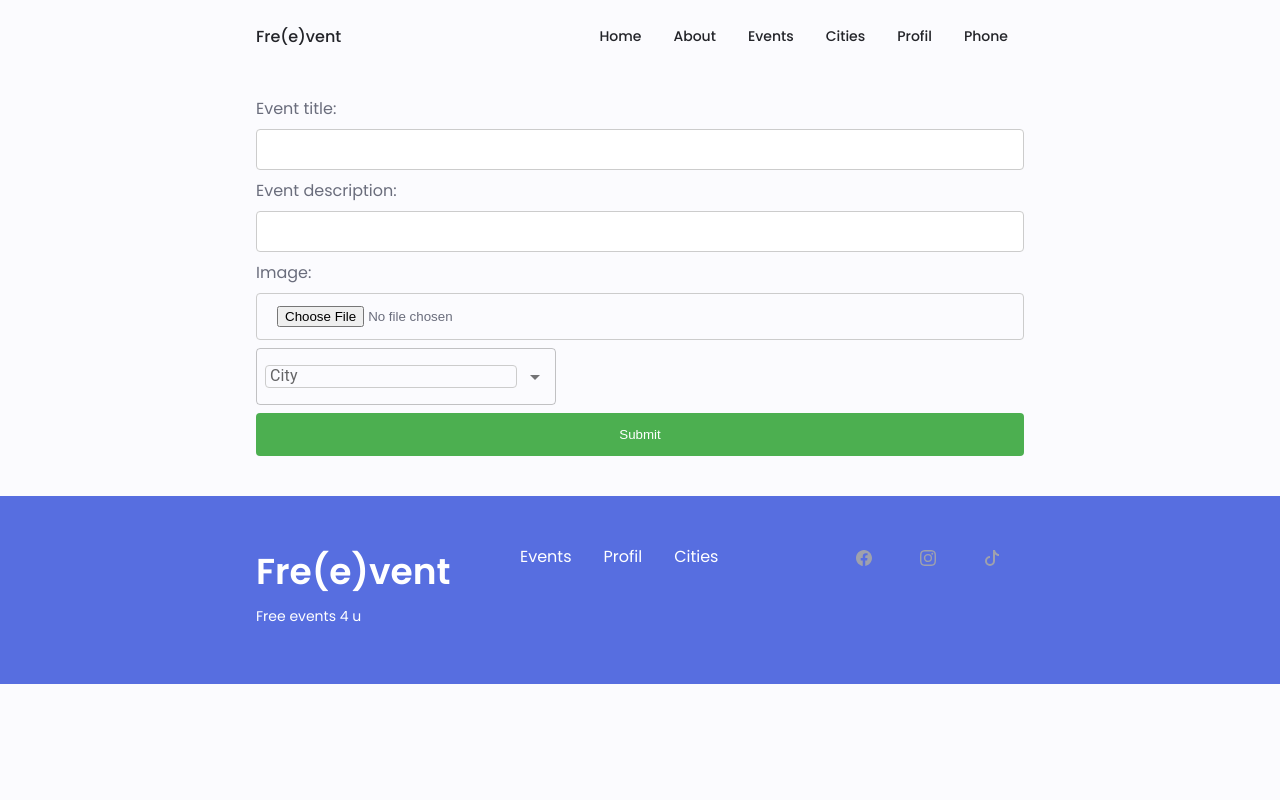
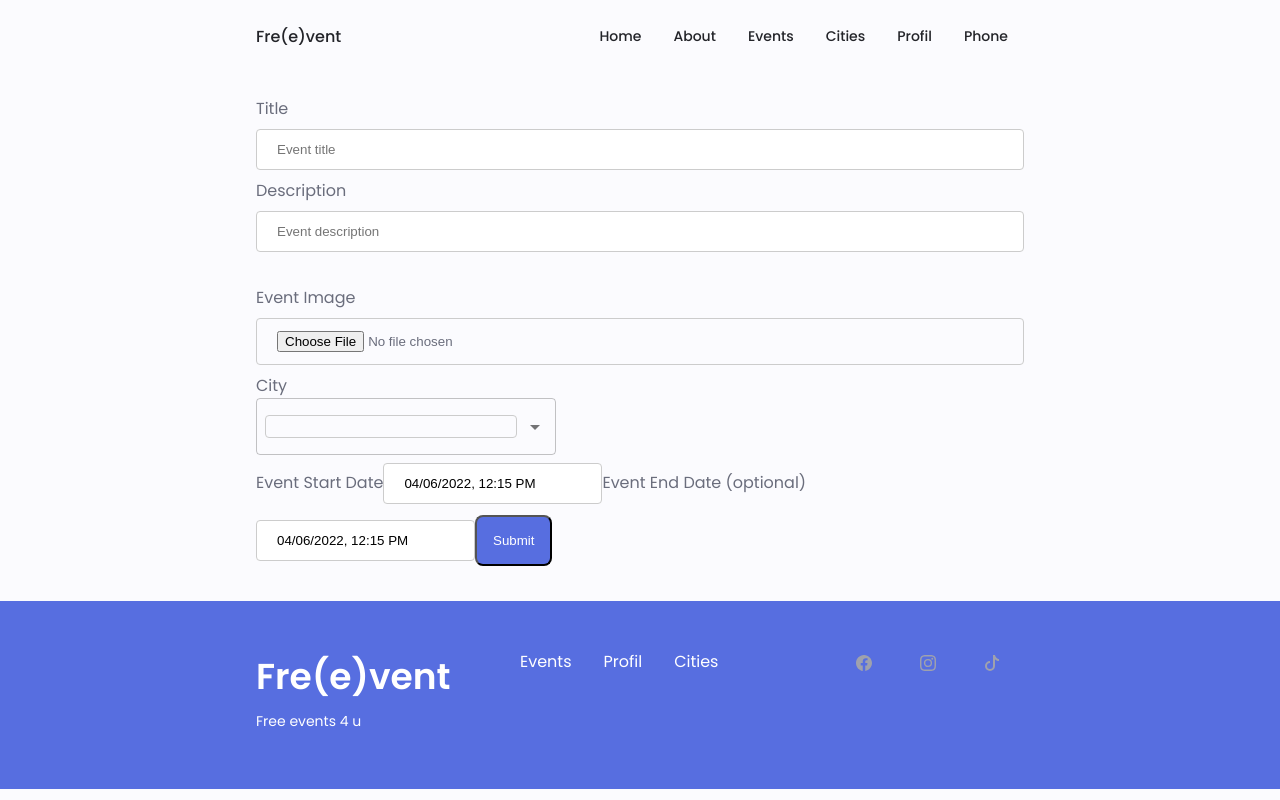
Before and after one commit to Staxar/Freevent, a Next.js app: page /events/add in a window 1280 px wide. Built offline with nearby package versions, Linux system fonts and the light colour scheme; no server answers; the database is empty.

Commit message:
Upload add event file

```diff
--- a/components/Cities.jsx
+++ b/components/Cities.jsx
@@ -29,7 +29,7 @@ export default function Cities({ citiesList }) {
       >
 
                   {citiesList.map((city,i) => {
-                    if(i<10) {
+                    if(i<5) {
                       return (
                     <SwiperSlide key={city._id}>
                       <CitiesCard
--- a/package.json
+++ b/package.json
@@ -10,11 +10,13 @@
     "@testing-library/react": "^12.1.4",
     "@testing-library/user-event": "^13.5.0",
     "axios": "^0.26.1",
+    "cloudinary-react": "^1.7.2",
     "mongodb": "^4.4.1",
     "mongoose": "^6.2.10",
     "next": "12.0.7",
     "react": "^18.0.0",
     "react-calendar": "^3.7.0",
+    "react-datepicker": "^4.7.0",
     "react-dom": "^18.0.0",
     "react-scripts": "5.0.0",
     "swiper": "^8.1.0",
--- a/pages/events/add.jsx
+++ b/pages/events/add.jsx
@@ -1,110 +1,129 @@
 import Layout from "../../components/Layout";
-import { useEffect, useState } from "react";
+import { useRef, useState } from "react";
 import Autocomplete from '@mui/material/Autocomplete';
 import TextField from '@mui/material/TextField';
-import axios from "axios";
+import { useRouter } from "next/router";
+import DatePicker from "react-datepicker";
 const Add = () => {
 
-    const [inputs, setInputs] = useState({});
-    // const [checked, setChecked] = useState(false);
-    // const [pick, onPick] = useState(new Date())
-    const [myOptions, setMyOptions] = useState([])
-
-    // const data = [];
-
-    // const getDataFromAPI = () => {
-    //     console.log("Options Fetched from API")
-    //     fetch('http://localhost:3000/api/cities').then((response) => {
-    //       return response.json()
-    //     }).then((res) => {
-    //       console.log(res)
-    //       for (var i = 0; i < res.length; i++) {
-    //         myOptions.push(res[i].name);
-    //         data.push(res[i].name)
-    //       }
-    //       setMyOptions(myOptions)
-    //     })
-    //   }
-
-    useEffect(() => {
-        console.log("Use Effect");
-        axios.get('http://localhost:3000/api/cities')
-        .then((res) => {
-        for (var i = 0; i < res.data.length; i++) {
-            myOptions.push(res.data[i].name);
-          }
-            setMyOptions(myOptions)
-        })
-    })
+    const eventForm = useRef();
+    const [error, setError] = useState();
+    const [formProcessing, setFormProcessing] = useState(false);
+    const [imagePreview, setImagePreview] = useState('');
+    const [startDate, setStartDate] = useState(new Date());
+    const [endDate, setEndDate] = useState(new Date());
+    const router = useRouter();
+    const myOptions = ['Kępno', 'Wrocław', 'Opole'];
 
 
-    const handleChange = (event) => {
-        // setChecked(!checked) //Checkbox
-        const name = event.target.name;
-        const value = event.target.value;
-        setInputs(values => ({...values, [name]: value}))
+    const handleImagePreview = (e) => {
+            const url = window.URL.createObjectURL(e.target.files[0]);
+            setImagePreview(url);
+            console.log(url, "url");
+    }
 
+
+    async function handleSubmit(e) {
+        if (formProcessing) return;
+        setFormProcessing(true);
+        setError(null);
+        const form = new FormData(eventForm.current);
+        const payload = {
+            title: form.get('title'),
+            desc: form.get('desc'),
+            img: imagePreview,
+            city_id: form.get('city_id'),
+            start_date: startDate,
+            end_date: form.get('end_date')
+        };
+
+        if (form.get('img').name !== '') {
+            const picture = form.get('img');
+            const file = await uploadImage(picture);
+            payload.image = file.secure_url;
           }
-    const handleSubmit = (event) => {
-        event.preventDefault();
-        console.log(inputs);
+
+        const response = await fetch(`/api/events`, {
+            method: 'POST',
+            body: JSON.stringify(payload),
+            headers: {
+                'Content-Type': 'application/json'
             }
+        });
+        if (response.ok) {
+            setFormProcessing(false);
+            console.log('Wysłano! = 1')
+            router.push('/events');
+            console.log('Wysłano! = 2')
+        }else {
+            const payload = await response.json();
+            setFormProcessing(false);
+            setError(payload.error);
+        }
+    }
+
 
     return (
         <Layout>
         <section className="add section">
         <div className="events__container container">
-            <form onSubmit={handleSubmit}>
-            <label>Event title:
+            <form onSubmit={handleSubmit} ref={eventForm}>
+                {error && <div className="form_error">{error}</div>}
+        <label>Title</label>
         <input
-                type="text"
-                name="title"
-                value={inputs.title || ""}
-                onChange={handleChange}
-            />
-            </label>
-            <label>Event description:
+            type='text'
+            name='title'
+            id='title'
+            placeholder='Event title'
+            required
+            >
+        </input>
+        <label>Description</label>
         <input
-                type="text"
-                name="desc"
-                value={inputs.desc || ""}
-                onChange={handleChange}
-            />
-            </label>
-            <label htmlFor="image" className="form__label">
-              Image:
+            type='text'
+            name='desc'
+            id='desc'
+            placeholder='Event description'
+            required
+            >
+        </input>
+        <div className="form__image">
+            <img src={imagePreview} alt="" />
+        </div>
+        <label htmlFor="img">Event Image</label>
         <input
         type="file"
-              name="image"
-              value={inputs.image || ""}
-              onChange={handleChange}
-            /></label>
-
-            {/* <label>Tickets:
-                <input
-                type="checkbox"
-                name="tickets"
-                checked={checked}
-                onChange={handleChange}
-                value={checked}
-                />
-            </label> */}
-
+        name="img"
+        id="img"
+        accept="image/*"
+        onChange={(e) => handleImagePreview(e)}>
+        </input>
+        <label>City</label>
         <Autocomplete
-
         disablePortal
         id="combo-box-demo"
         options={myOptions}
         sx={{ width: 300 }}
-                renderInput={(params) => <TextField {...params} label="City" name="city"/>}
+        renderInput={(params) => <TextField {...params} name="city_id" />}
         />
-
-
-                <input type="submit" />
+        <label>Event Start Date</label>
+        <DatePicker
+        selected={startDate}
+        onChange={(date) => setStartDate(date)}
+        showTimeSelect
+        timeFormat="p"
+        timeIntervals={15}
+        dateFormat="Pp" />
+        <label>Event End Date (optional)</label>
+        <DatePicker
+        selected={endDate}
+        onChange={(date) => setEndDate(date)}
+        showTimeSelect
+        timeFormat="p"
+        timeIntervals={15}
+        dateFormat="Pp" />
+<button type="submit" className="button">Submit</button>
             </form>
-
-
-
 
 
         </div>
--- a/styles/index.scss
+++ b/styles/index.scss
@@ -7,6 +7,6 @@
 @import './components/events.scss';
 @import './components/cities.scss';
 @import './components/swiper-bundle.min.css';
-@import 'react-calendar/dist/Calendar.css';
+@import "react-datepicker/dist/react-datepicker.css";
 
 @import './media_queries.scss';
```
Also changed, not shown: services/upload.js (added, +15 -0 lines), services/uploadImage.js (added, +21 -0 lines), 2 other files (tests, documents, lock files or other folders). Lines whose indentation alone changed are shown as unchanged.
